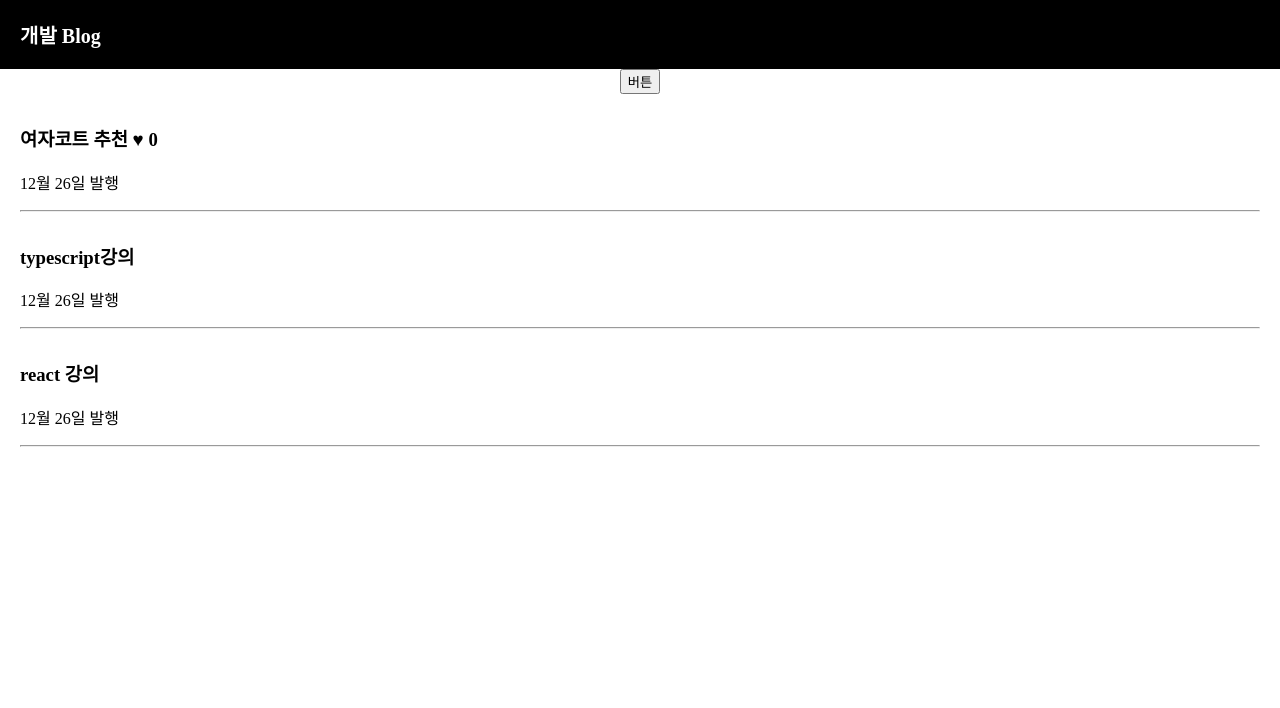
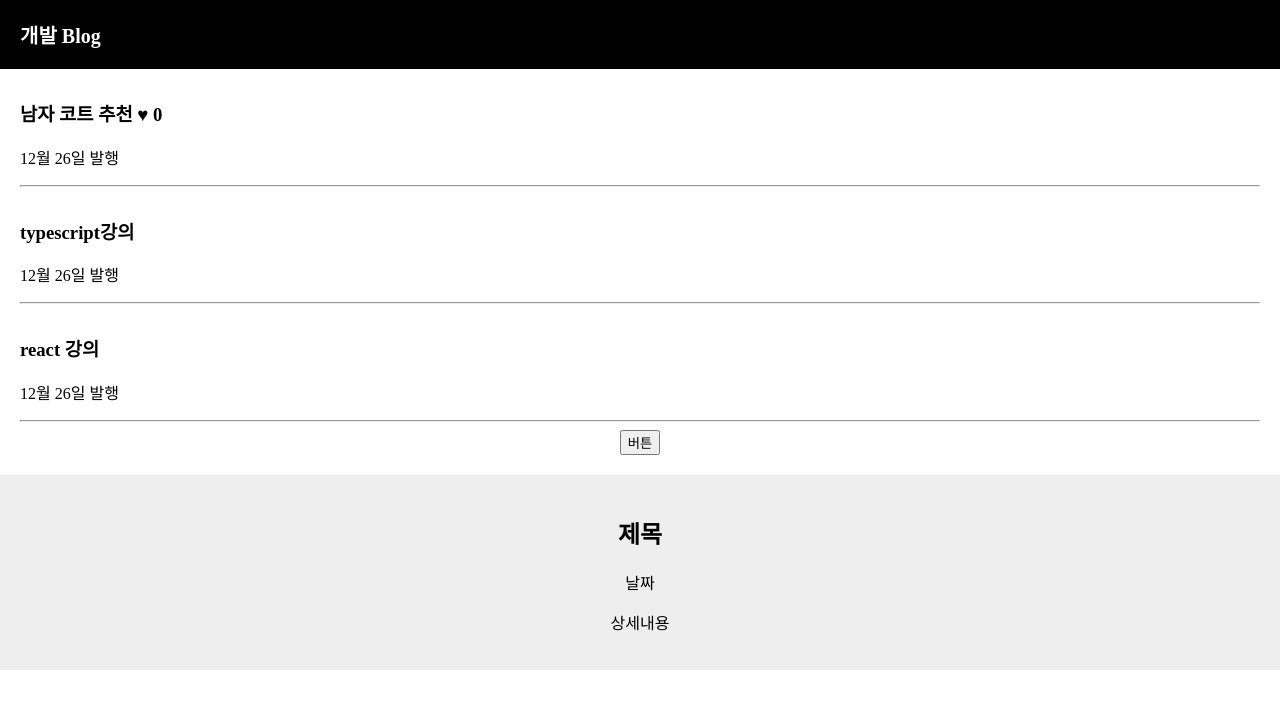
Before and after one commit to developerpark2348/blog-react, a React (Create React App) app: page / in a window 1280 px wide. Both pictures are taken after a click on the button "버튼". Shown: the top 708 px of the page. Built offline with nearby package versions, Linux system fonts and the light colour scheme.

Commit message:
Modal UI 조건에 맞게 출력하기
삼항연산자
조건 ? 참일경우 : 거짓일경우

```diff
--- a/src/App.css
+++ b/src/App.css
@@ -14,6 +14,12 @@ body {
   padding: 20px;
   font-weight: 600;
   font-size: 20px;
+}
+
+.modal {
+  margin-top: 20px;
+  padding: 20px;
+  background: #eee;
 }
 
 .list {
--- a/src/App.js
+++ b/src/App.js
@@ -8,18 +8,13 @@ function App() {
   let [글제목, 글제목변경] = useState(['남자 코트 추천', 'typescript강의', 'react 강의']);
   let [따봉, 따봉변경] = useState(0);
 
-  function 제목바꾸기(){
-    var newArray = [...글제목];
-    newArray[0] = '여자코트 추천';
-    글제목변경 ( newArray );
-  }
+  let [modal, modal변경] = useState(false);
 
   return (
     <div className="App">
       <div className="black-nav">
         <div>개발 Blog</div>
       </div>
-      <button onClick={ 제목바꾸기 }>버튼</button>
       <div className="list">
         <h3> { 글제목[0] } <span onClick={ ()=>{ 따봉변경(따봉+1) } }>♥</span> {따봉} </h3>
         <p>12월 26일 발행</p>
@@ -35,8 +30,27 @@ function App() {
         <p>12월 26일 발행</p>
         <hr/>
       </div>
+
+      <button onClick={ ()=>{ modal === true ? modal변경(false) : modal변경(true) } }>버튼</button>
+
+      {
+        modal === true
+        ? <Modal></Modal>
+        : null
+      }
+
     </div>
   );
 }
 
+function Modal(){
+  return (
+    <div className="modal">
+        <h2>제목</h2>
+        <p>날짜</p>
+        <p>상세내용</p>
+    </div>
+  )
+}
+
 export default App;
```
Also changed, not shown: 1 other file (tests, documents, lock files or other folders).
